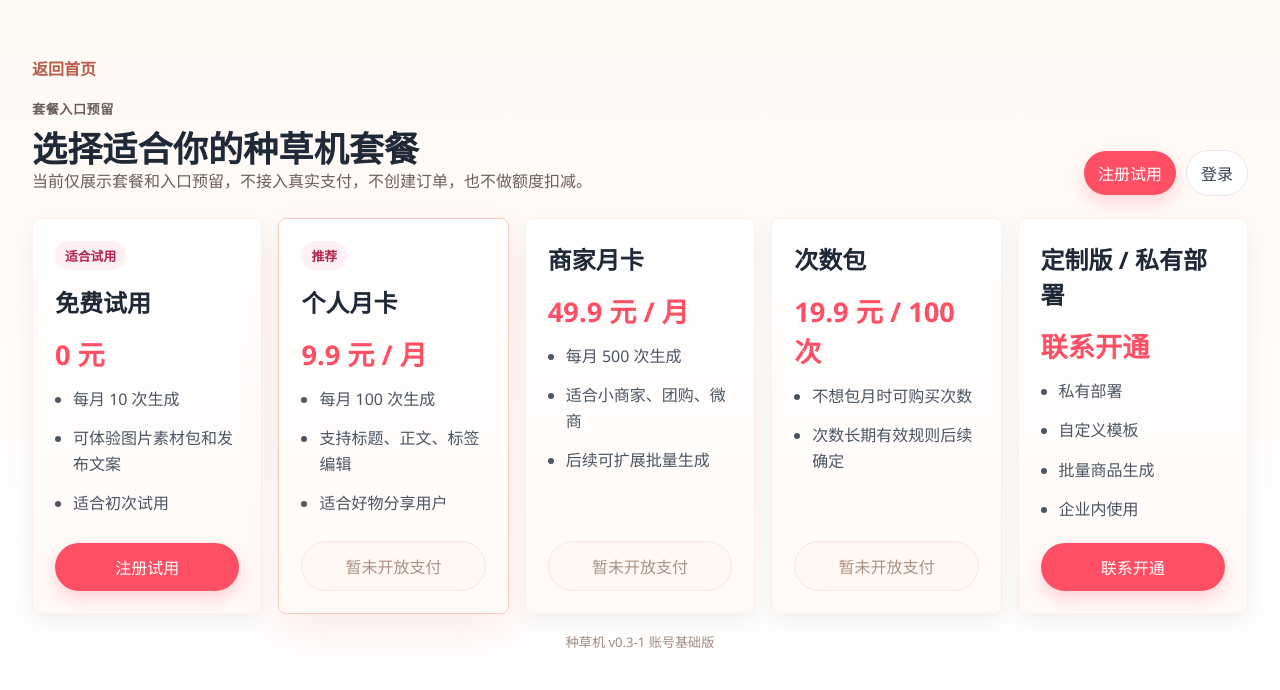
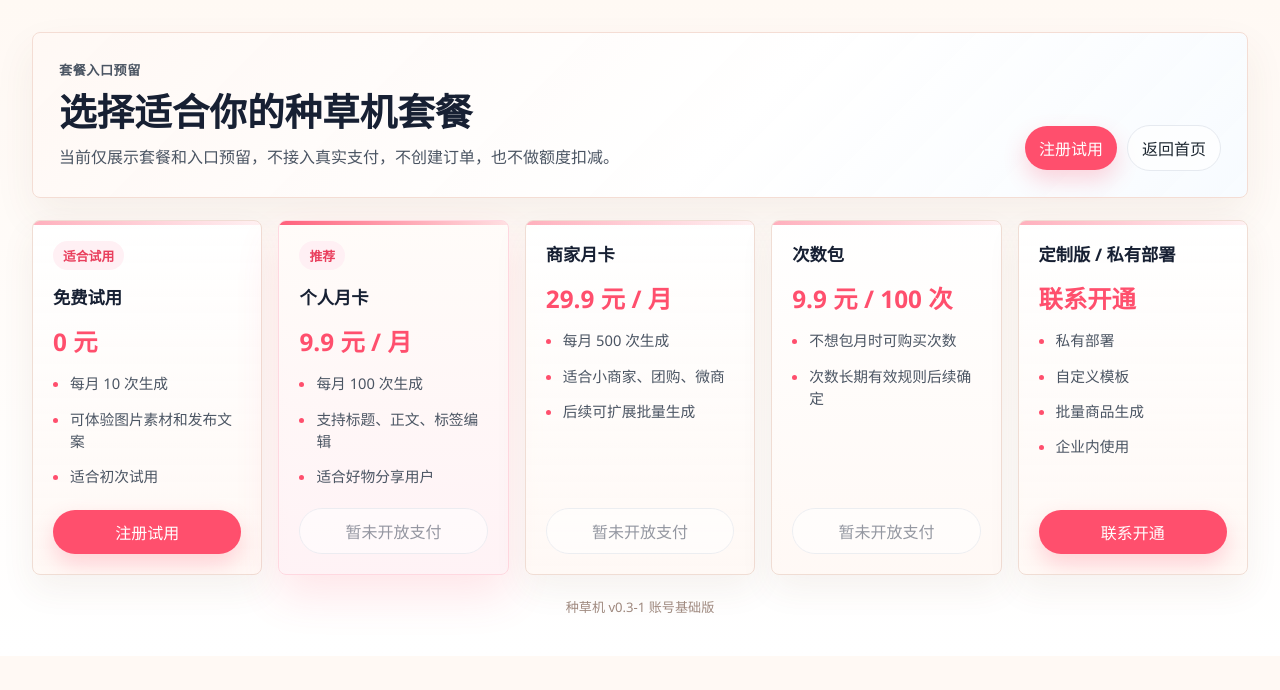
Before and after one commit to chenjiaozz1015-maker/xhs-product-note-agent, a FastAPI app: page /pricing in a window 1280 px wide. Shown: the top 690 px of the page. Run offline with FastAPI, Linux system fonts and the light colour scheme.

Commit message:
Polish pricing layout

```diff
--- a/app/routes/auth.py
+++ b/app/routes/auth.py
@@ -126,7 +126,7 @@ async def pricing(request: Request):
             "name": "免费试用",
             "price": "0 元",
             "badge": "适合试用",
-            "features": ["每月 10 次生成", "可体验图片素材包和发布文案", "适合初次试用"],
+            "features": ["每月 10 次生成", "可体验图片素材和发布文案", "适合初次试用"],
             "button": "注册试用",
             "href": "/register",
             "enabled": True,
@@ -142,7 +142,7 @@ async def pricing(request: Request):
         },
         {
             "name": "商家月卡",
-            "price": "49.9 元 / 月",
+            "price": "29.9 元 / 月",
             "badge": "",
             "features": ["每月 500 次生成", "适合小商家、团购、微商", "后续可扩展批量生成"],
             "button": "暂未开放支付",
@@ -151,7 +151,7 @@ async def pricing(request: Request):
         },
         {
             "name": "次数包",
-            "price": "19.9 元 / 100 次",
+            "price": "9.9 元 / 100 次",
             "badge": "",
             "features": ["不想包月时可购买次数", "次数长期有效规则后续确定"],
             "button": "暂未开放支付",
--- a/app/static/css/style.css
+++ b/app/static/css/style.css
@@ -1024,20 +1024,35 @@ button, .secondary-btn, .copy-btn, .btn {
 }
 
 .pricing-page {
-  width: min(1240px, calc(100% - 24px));
-  max-width: 1240px;
+  width: min(1320px, calc(100% - 24px));
+  max-width: 1320px;
+  gap: 22px;
 }
 
 .pricing-hero {
   display: grid;
   gap: 18px;
-  padding: 24px 0 4px;
+  padding: 26px;
+  border-color: #f4ddd4;
+  background:
+    linear-gradient(135deg, rgba(255, 248, 244, 0.96) 0%, rgba(255, 255, 255, 0.98) 58%, rgba(247, 251, 255, 0.94) 100%);
+  box-shadow: 0 18px 42px rgba(120, 72, 48, 0.07);
+}
+
+.pricing-hero-copy {
+  display: grid;
+  gap: 10px;
 }
 
 .pricing-hero h1 {
-  margin-top: 8px;
-  font-size: 2.2rem;
+  color: var(--home-ink);
+  font-size: 2.35rem;
   line-height: 1.14;
+}
+
+.pricing-hero p {
+  max-width: 680px;
+  color: var(--home-text);
 }
 
 .pricing-grid {
@@ -1050,13 +1065,38 @@ button, .secondary-btn, .copy-btn, .btn {
   display: flex;
   flex-direction: column;
   gap: 14px;
-  padding: 22px;
-  background: linear-gradient(180deg, #fff 0%, #fffaf7 100%);
+  min-height: 300px;
+  padding: 20px;
+  overflow: hidden;
+  border-color: #f0ddd4;
+  background:
+    linear-gradient(180deg, rgba(255, 255, 255, 0.96) 0%, rgba(255, 248, 244, 0.88) 100%);
+  box-shadow: 0 14px 34px rgba(120, 72, 48, 0.07);
+}
+
+.pricing-card::before {
+  content: "";
+  position: absolute;
+  inset: 0 0 auto;
+  height: 4px;
+  background: linear-gradient(90deg, var(--home-brand) 0%, rgba(255, 79, 109, 0.18) 100%);
+  opacity: 0.45;
+}
+
+.pricing-card-head {
+  display: grid;
+  gap: 8px;
 }
 
 .pricing-card.featured {
-  border-color: #ffc8b8;
-  box-shadow: 0 18px 40px rgba(255, 107, 107, 0.13);
+  border-color: #ffd8e0;
+  background:
+    linear-gradient(180deg, rgba(255, 252, 249, 0.98) 0%, rgba(255, 240, 244, 0.82) 100%);
+  box-shadow: 0 20px 44px rgba(255, 79, 109, 0.14);
+}
+
+.pricing-card.featured::before {
+  opacity: 0.9;
 }
 
 .plan-badge {
@@ -1065,36 +1105,66 @@ button, .secondary-btn, .copy-btn, .btn {
   padding: 5px 10px;
   border-radius: 999px;
   background: #fff0f4;
-  color: #b4234a;
+  color: var(--home-brand-deep);
   font-size: 0.8rem;
   font-weight: 800;
 }
 
 .plan-price {
   margin: 0;
-  color: #ff4f64;
-  font-size: 1.7rem;
+  color: var(--home-brand);
+  font-size: 1.52rem;
   font-weight: 800;
+}
+
+.pricing-card h2 {
+  color: var(--home-ink);
+  font-size: 1.08rem;
 }
 
 .pricing-card ul {
   display: grid;
-  gap: 8px;
+  gap: 7px;
   margin: 0;
-  padding-left: 18px;
-  color: #4b5563;
-  line-height: 1.6;
+  padding-left: 17px;
+  color: var(--home-text);
+  line-height: 1.52;
+  font-size: 0.92rem;
+}
+
+.pricing-card li::marker {
+  color: var(--home-brand);
 }
 
 .pricing-card .btn {
   width: 100%;
   margin-top: auto;
+  min-height: 42px;
+  padding: 10px 12px;
+  white-space: nowrap;
+}
+
+.pricing-page .btn-primary {
+  background: var(--home-brand);
+  color: #fff;
+  box-shadow: 0 10px 22px rgba(255, 79, 109, 0.24);
+}
+
+.pricing-page .btn-primary:hover {
+  background: var(--home-brand-deep);
+}
+
+.pricing-page .btn-ghost {
+  background: rgba(255, 255, 255, 0.72);
+  color: var(--home-ink-soft);
+  border-color: #e6eaf0;
+  box-shadow: none;
 }
 
 .pricing-card .btn:disabled {
-  color: #8a6b57;
-  background: #fff7f2;
-  border: 1px solid #f0ddd4;
+  color: var(--home-muted);
+  background: rgba(255, 255, 255, 0.72);
+  border: 1px solid #e6eaf0;
   box-shadow: none;
 }
 
@@ -1156,7 +1226,7 @@ button, .secondary-btn, .copy-btn, .btn {
   }
 
   .pricing-page {
-    width: min(1240px, calc(100% - 64px));
+    width: min(1320px, calc(100% - 64px));
   }
 
   .pricing-hero {
@@ -1199,7 +1269,9 @@ button, .secondary-btn, .copy-btn, .btn {
   .form-grid {
     grid-template-columns: minmax(420px, 0.95fr) minmax(520px, 1.05fr);
   }
+}
 
+@media (min-width: 1200px) {
   .pricing-grid {
     grid-template-columns: repeat(5, minmax(0, 1fr));
   }
--- a/app/templates/pricing.html
+++ b/app/templates/pricing.html
@@ -8,20 +8,15 @@
   </head>
   <body>
     <main class="page pricing-page">
-      <section class="pricing-hero">
-        <div>
-          <a class="auth-back" href="/">返回首页</a>
+      <section class="pricing-hero card">
+        <div class="pricing-hero-copy">
           <p class="section-label">套餐入口预留</p>
           <h1>选择适合你的种草机套餐</h1>
           <p>当前仅展示套餐和入口预留，不接入真实支付，不创建订单，也不做额度扣减。</p>
         </div>
         <div class="account-actions">
-          {% if current_user %}
-          <a class="btn btn-primary" href="/">回到生成工具</a>
-          {% else %}
           <a class="btn btn-primary" href="/register">注册试用</a>
-          <a class="btn btn-ghost" href="/login">登录</a>
-          {% endif %}
+          <a class="btn btn-ghost" href="/">返回首页</a>
         </div>
       </section>
 
```
Also changed, not shown: README.md.
